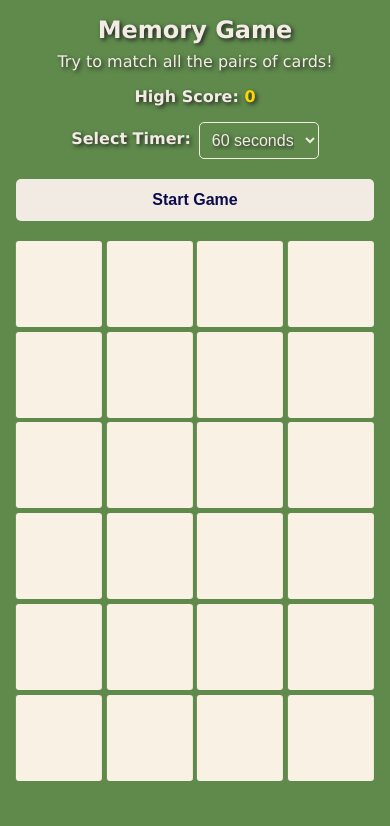
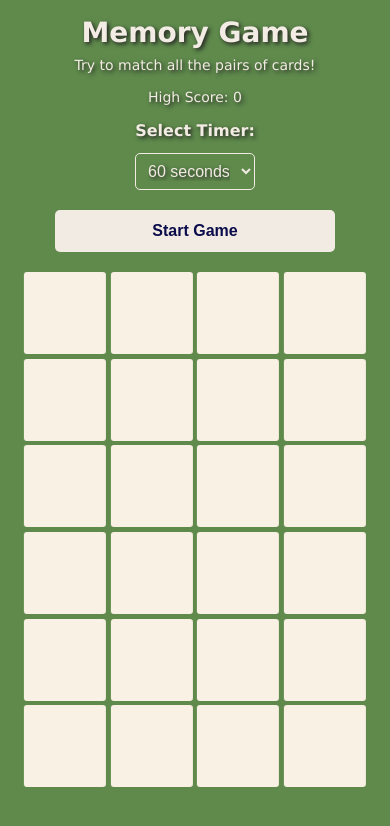
Before and after one commit to jorge-santoss/MemoryCard, a React (Vite) app: page / in a window 390 px wide. Shown: the top 826 px of the page. Built offline with nearby package versions, Linux system fonts and the light colour scheme.

Commit message:
Responsive update

```diff
--- a/index.html
+++ b/index.html
@@ -2,8 +2,8 @@
 <html lang="en">
   <head>
     <meta charset="UTF-8" />
-       <meta name="viewport" content="width=device-width, initial-scale=1.0" />
     <link rel="icon" type="image/svg+xml" href="/vite.svg" />
+    <meta name="viewport" content="width=device-width, initial-scale=1.0, maximum-scale=1.0, user-scalable=no" />
     <title>Memory Game</title>
   </head>
   <body>
--- a/src/App.css
+++ b/src/App.css
@@ -40,12 +40,12 @@
 
 .container {
   height: 400px;
-  width: 900px;
+  width: 550px;
   display: grid;
-  grid-template-columns: repeat(8, 1fr);
-  grid-template-rows: repeat(3, 1fr);
-  gap: .5em;
-  margin: 1rem auto;
+  grid-template-columns: repeat(6, 1fr);
+  grid-template-rows: repeat(4, 1fr);
+  gap: 0.5em;
+  margin: 0 auto;
 }
 
 .card {
@@ -61,8 +61,7 @@
 }
 
 @keyframes hideCard {
-  0%,
-  70% {
+  0%, 70% {
     transform: rotateY(0);
   }
   100% {
@@ -79,8 +78,7 @@
 }
 
 @keyframes hideImage {
-  0%,
-  70% {
+  0%, 70% {
     transform: scale(1);
   }
   100% {
@@ -104,14 +102,13 @@
   transform: scale(1);
 }
 
-/* BUTTON STYLES */
+/* Button Styles */
 .button-group {
   display: flex;
   flex-direction: column;
   align-items: center;
   width: 100%;
   margin: 1rem 0;
-  padding: 0 1rem;
 }
 
 .btn {
@@ -123,13 +120,9 @@
   border-radius: 5px;
   cursor: pointer;
   font-size: 16px;
-  min-width: 200px;
-  max-width: 280px;
-  width: 100%;
-  margin: 0.25rem auto;
-  display: block;
+  width: 200px;
+  margin: 0.25rem 0;
   text-align: center;
-  transition: all 0.3s ease;
 }
 
 .btn:hover {
@@ -146,6 +139,7 @@
   background-color: #d62839;
 }
 
+/* Game Over Message */
 .game-over-message {
   position: fixed;
   top: 50%;
@@ -157,7 +151,7 @@
   text-align: center;
   z-index: 100;
   color: hsl(32, 38%, 92%);
-  width: 90%;
+  width: 80%;
   max-width: 400px;
 }
 
@@ -167,36 +161,17 @@
   color: hsl(32, 38%, 92%);
 }
 
-.btn:disabled {
-  background-color: #cccccc;
-  cursor: not-allowed;
-}
-
-@keyframes fadeIn {
-  from {
-    opacity: 0;
-  }
-  to {
-    opacity: 1;
-  }
-}
-
-.game-over-message {
-  animation: fadeIn 0.5s ease-in;
-}
-
+/* Timer Styles */
 .timer-selector {
   margin: 1rem 0;
   color: hsl(32, 38%, 92%);
   display: flex;
-  flex-direction: row;
+  flex-direction: column;
   align-items: center;
-  justify-content: center;
-  gap: .5rem;
+  gap: 0.5rem;
   font-size: 1rem;
   font-weight: bold;
   text-shadow: 2px 2px 4px #222121;
-  width: 100%;
 }
 
 .timer-selector label {
@@ -207,7 +182,7 @@
 
 .timer-selector select {
   width: 120px;
-  padding: .5rem;
+  padding: 0.5rem;
   border-radius: 5px;
   background-color: hsl(102, 29%, 42%);
   color: hsl(32, 37%, 92%);
@@ -226,57 +201,11 @@
   text-shadow: 2px 2px 4px #d1c1c1;
 }
 
-.score-display {
-  color: #f3ece4;
-  font-size: 1rem;
-  font-weight: bold;
-  text-align: center;
-  margin: 0.5rem 0;
-  text-shadow: 2px 2px 4px #222121;
-  width: 100%;
-}
-
-.score-display h3 {
-  margin: 0.5rem 0;
-  font-size: 1rem;
-  font-weight: bold;
-}
-
-.high-score {
-  color: gold;
-  font-weight: bold;
-}
-
-.new-high-score {
-  color: gold;
-  font-size: 1.5rem;
-  animation: pulse 1s infinite alternate;
-  margin: 1rem 0;
-}
-
-@keyframes pulse {
-  from {
-    transform: scale(1);
-  }
-  to {
-    transform: scale(1.1);
-  }
-}
-
 /* Mobile Responsive Styles */
 @media (max-width: 768px) {
   body {
     padding: 1rem;
-    min-height: 100vh;
     justify-content: flex-start;
-  }
-
-  h1 {
-    font-size: 2rem;
-  }
-
-  h3 {
-    font-size: 1rem;
   }
 
   .container {
@@ -286,8 +215,8 @@
     grid-template-columns: repeat(4, 1fr);
     grid-template-rows: repeat(6, 1fr);
     gap: 0.5rem;
-    margin: 1rem 0;
-    max-width: 100%;
+    padding: 0 0.5rem;
+    margin: 0 auto;
   }
 
   .card {
@@ -295,40 +224,26 @@
     min-height: 50px;
   }
 
-  .card img {
-    max-width: 60%;
-    max-height: 60%;
-  }
-
   .button-group {
     width: 100%;
-    max-width: 500px;
-    margin: 1rem auto;
-    padding: 0;
+    padding: 0 1rem;
   }
 
   .btn {
     width: 100%;
-    max-width: 100%;
-    padding: 12px 0;
+    max-width: 280px;
   }
 
-  .game-over-message {
-    width: 90%;
-    padding: 1.5rem;
+  h1 {
+    font-size: 28px;
   }
 
-  .game-over-message h2 {
-    font-size: 1.5rem;
+  h3 {
+    font-size: 14px;
   }
 }
 
-/* Very small devices */
 @media (max-width: 400px) {
-  h1 {
-    font-size: 1.5rem;
-  }
-
   .container {
     gap: 0.3rem;
   }
```
